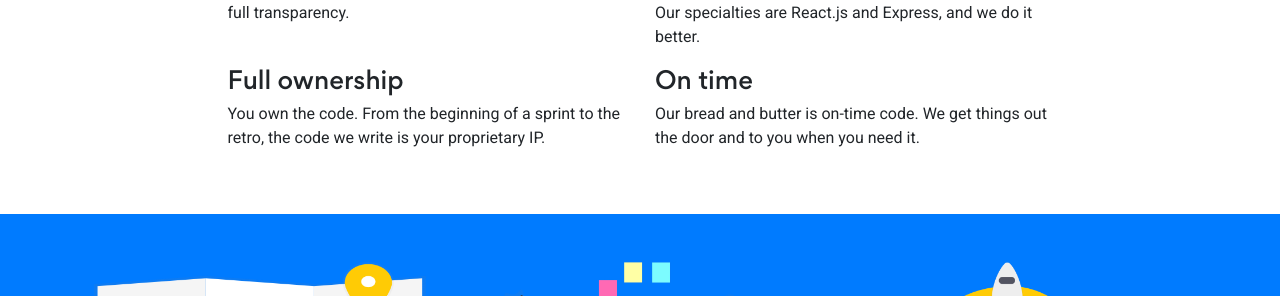
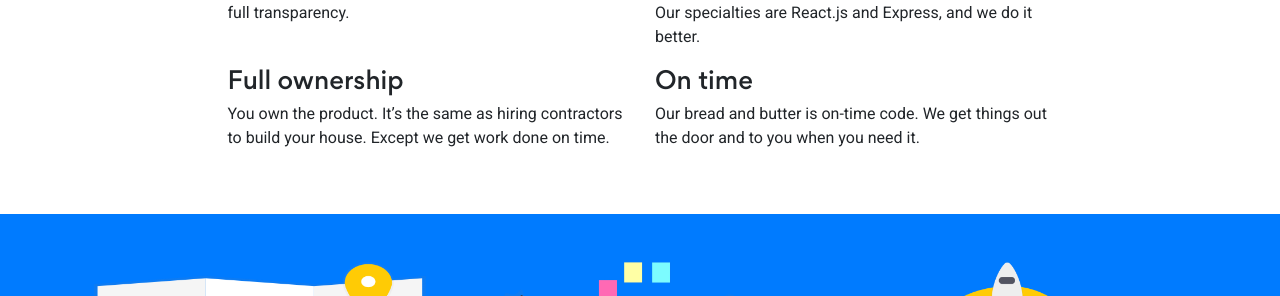
Before and after one commit to AltamirIO/clearsite, a Jekyll site: the page built from index.html, in a window 1280 px wide. Shown: the part 688-984 px from the top of the page. Built offline with Jekyll 4.4.1, drawn with Linux system fonts in a browser that asks for light colours; nearby versions of some CDN libraries.

Commit message:
feat(home) change home wording

```diff
--- a/index.html
+++ b/index.html
@@ -52,7 +52,7 @@ layout: page
           <h4>Full ownership</h4>
 
           <p>
-            You own the code. From the beginning of a sprint to the retro, the code we write is your proprietary IP.
+            You own the product. It’s the same as hiring contractors to build your house. Except we get work done on time.
           </p>
         </div><!-- /.col-md-6 -->
 
```
